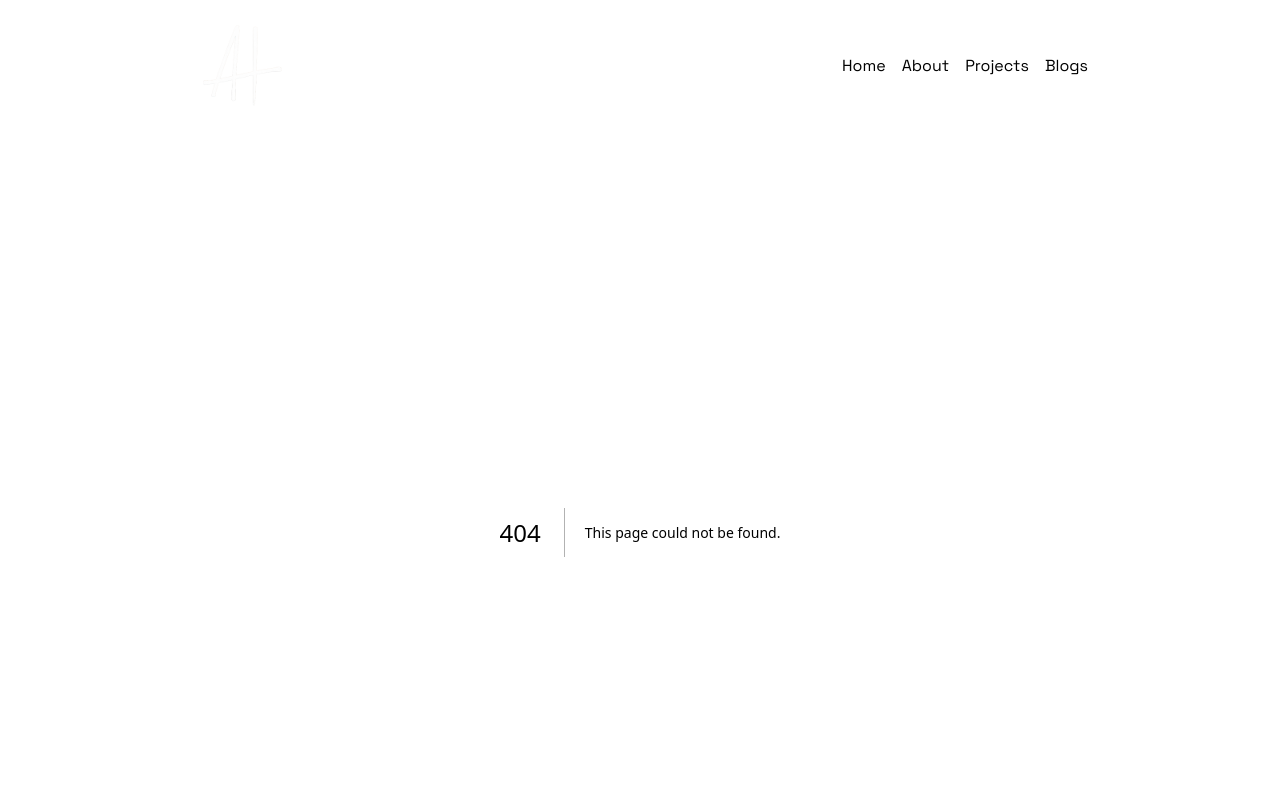
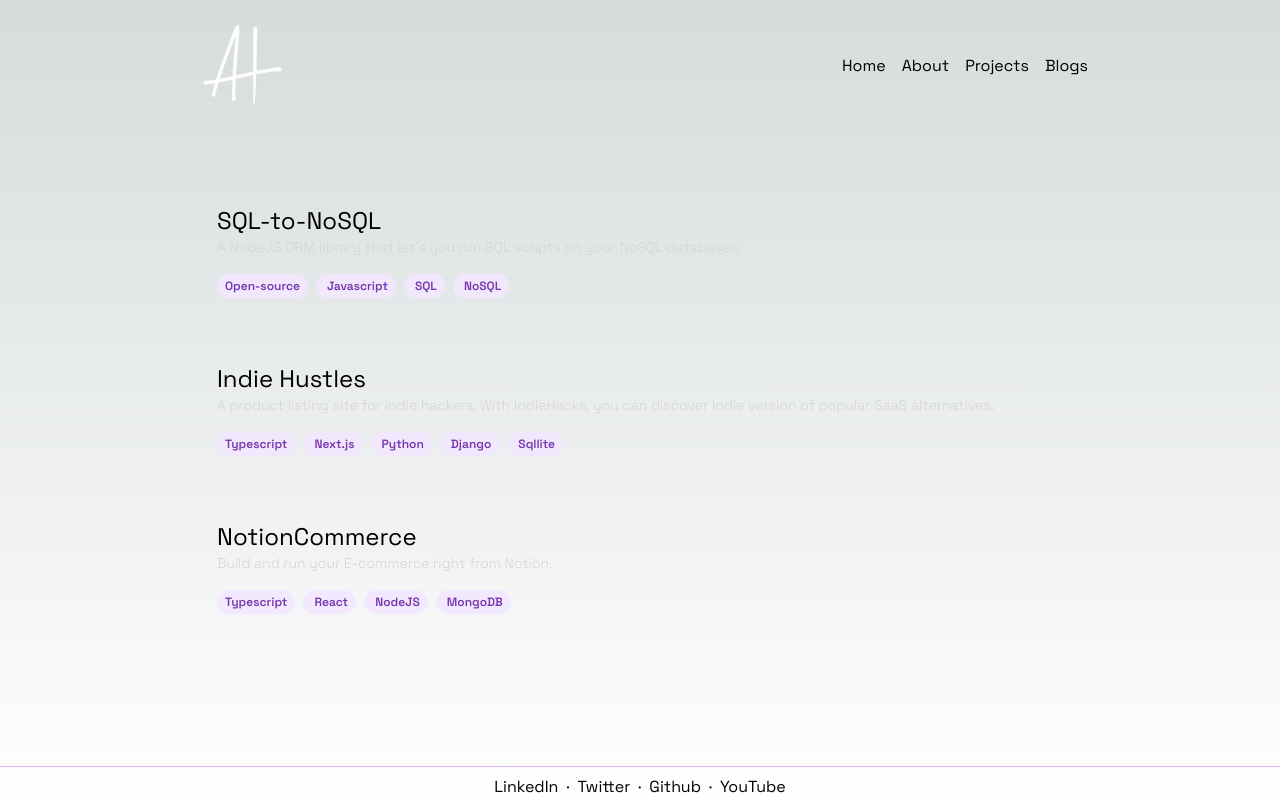
Before and after one commit to ariflogs/me, a Next.js app: page /projects in a window 1280 px wide. Before the commit this address had no page. Shown: the top 800 px of the page. Built offline with nearby package versions, Linux system fonts and the light colour scheme.

Commit message:
added projects page 🧑‍💻

```diff
--- a/src/app/about/page.tsx
+++ b/src/app/about/page.tsx
@@ -39,7 +39,7 @@ export default function page() {
         <div>
           <h3 className="text-4xl mb-8">About Me</h3>
 
-          <div className="text-md font-light text-gray-300">
+          <div className="text-md font-light text-zinc-300">
             <p>I{"'"}m a Full-stack developer with focus on backend.</p>
             <p>
               Over the past four years, I have worked with variety of tools and
--- a/src/app/layout.tsx
+++ b/src/app/layout.tsx
@@ -20,9 +20,11 @@ export default function RootLayout({
     <html lang="en">
       <body className={`${spaceGrotesk.className} `}>
         <Navbar />
+        <div className="h-12"></div>
         <div className="container max-w-4xl mx-auto px-4 lg:px-0">
           {children}
         </div>
+        <div className="h-12"></div>
         <Footer />
       </body>
     </html>
--- a/src/app/page.tsx
+++ b/src/app/page.tsx
@@ -14,8 +14,8 @@ import React from "react";
 
 export default function page() {
   return (
-    <div className="min-h-96">
-      <div className="h-24 lg:h-32"></div>
+    <>
+      <div className="h-16 lg:h-24"></div>
       <h3 className="text-xl md:text-2xl mb-1 md:mb-2">Hey there 👋</h3>
       <h1 className="text-3xl md:text-5xl font-semibold">
         I{"'"}m Arif Hossain, a{" "}
@@ -23,20 +23,25 @@ export default function page() {
           Software Engineer
         </a>{" "}
         and Hobbyist{" "}
-        <a href="https://www.youtube.com/@ariflogs" className="text-purple-400">
+        <a
+          href="https://www.youtube.com/@ariflogs"
+          target="_blank"
+          className="text-purple-400"
+        >
           Content Creator
         </a>
         .
       </h1>
 
-      <div className="flex">
-        {/* {cards.map((item) => (
+      {/* <div className="flex">
+        {cards.map((item) => (
             <div key={item.title} className="border border-gray-400 hover:border-gray-200 px-4 py-2 rounded flex align-middle justify-center">
               <p className="text-4xl mr-4">{item.icon}</p>
               <p className="text-lg font-bold">{item.title}</p>
             </div>
-          ))} */}
-      </div>
-    </div>
+          ))}
+      </div> */}
+      <div className="h-16 lg:h-24"></div>
+    </>
   );
 }
--- /dev/null
+++ b/src/app/projects/page.tsx
@@ -0,0 +1,58 @@
+import React from "react";
+
+const projects = [
+  {
+    title: "SQL-to-NoSQL",
+    description:
+      "A NodeJS ORM library that let's you run SQL scripts on your NoSQL databases.",
+    url: "https://www.npmjs.com/package/sql-to-nosql",
+    pubDate: "Oct 9 2023",
+    tags: "Open-source, Javascript, SQL, NoSQL",
+  },
+  {
+    title: "Indie Hustles",
+    description:
+      "A product listing site for indie hackers. With IndieHacks, you can discover Indie version of popular SaaS alternatives.",
+    url: "https://indiehustles.com/",
+    pubDate: "Mar 13 2023",
+    tags: "Typescript, Next.js, Python, Django, Sqllite",
+  },
+  {
+    title: "NotionCommerce",
+    description: "Build and run your E-commerce right from Notion.",
+    url: "https://notioncommerce.com",
+    pubDate: "Jun 15 2022",
+    tags: "Typescript, React, NodeJS, MongoDB",
+  },
+];
+export default function page() {
+  return (
+    <div>
+      <ul className="space-y-4">
+        {projects.map((project) => (
+          <li
+            className="rounded-md transition p-6 border border-transparent hover:border-zinc-400"
+            key={project.title}
+          >
+            <a href={project.url} target="_blank" className="text-2xl">
+              {project.title}
+            </a>
+            <p className="text-zinc-300 mb-4 font-light text-sm">
+              {project.description}
+            </p>
+            <div>
+              {project.tags.split(",").map((tag: string) => (
+                <span
+                  key={tag}
+                  className="px-2 py-1 rounded-full bg-purple-100 opacity-90 text-purple-800 text-xs font-semibold mr-2"
+                >
+                  {tag}
+                </span>
+              ))}
+            </div>
+          </li>
+        ))}
+      </ul>
+    </div>
+  );
+}
--- a/src/components/shared/Navbar.tsx
+++ b/src/components/shared/Navbar.tsx
@@ -8,7 +8,7 @@ export default function Navbar() {
         <Image
           src="/logo.png"
           width={100}
-          height={80}
+          height={100}
           className="mr-4"
           alt="image description"
         />
@@ -18,14 +18,18 @@ export default function Navbar() {
         <a href="/">Home</a>
         <a href="/about">About</a>
         <a href="/projects">Projects</a>
-        <a href="/blogs">Blogs</a>
+        <a href="https://dev.to/ariflogs" target="_blank">
+          Blogs
+        </a>
       </nav>
 
       <nav className="hidden md:block space-x-4">
         <a href="/">Home</a>
         <a href="/about">About</a>
         <a href="/projects">Projects</a>
-        <a href="/blogs">Blogs</a>
+        <a href="https://dev.to/ariflogs" target="_blank">
+          Blogs
+        </a>
       </nav>
     </header>
   );
```
